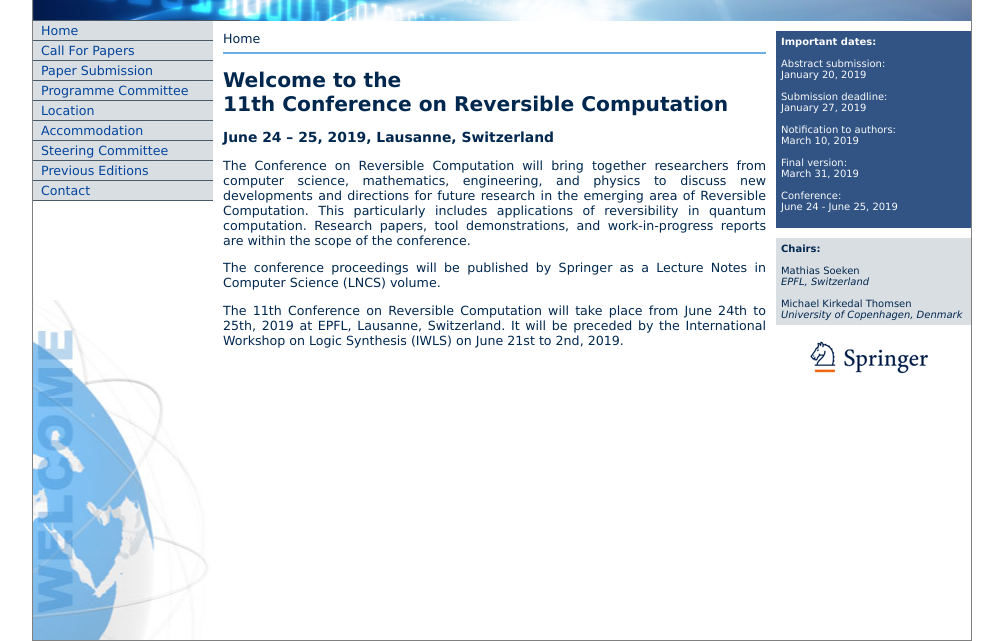
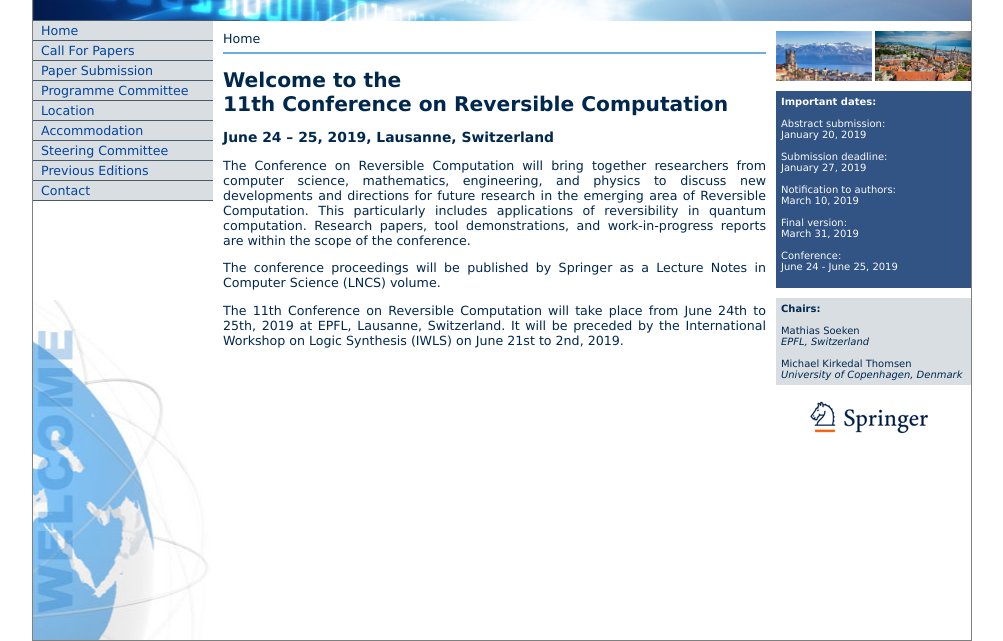
Before and after one commit to reversible-computation-2020/reversible-computation-2020.github.io, a plain HTML site: page index.html in a window 1280 px wide. Shown: the part 162-803 px from the top of the page, without its empty margins (139-1142 px from the left). Drawn offline with Linux system fonts and the light colour scheme.

Commit message:
With nice pictures

```diff
--- a/css/styles.css
+++ b/css/styles.css
@@ -143,6 +143,29 @@ a:hover {
   font-size: 0.79em;
 }
 
+#local-imgs {
+  margin-bottom: 10px;
+  padding: 0px;
+  height: 50px;
+}
+
+.local-img {
+  background-repeat: no-repeat;
+  background-size: cover;
+  width: 49%;
+  height: 50px;
+}
+
+#local-img1 {
+  background-image: url("../images/minipic1.jpg");
+  float: left;
+}
+
+#local-img2 {
+  background-image: url("../images/minipic3.jpg");
+  float: right;
+}
+
 #springer-img {
   background-image: url("../images/springer.png");
   background-repeat: no-repeat;
--- a/index.html
+++ b/index.html
@@ -90,6 +90,10 @@
 
       </div>
       <div class="right">
+        <div id="local-imgs">
+          <div class="local-img" id="local-img1"></div>
+          <div class="local-img" id="local-img2"></div>
+        </div>
         <div class="dates">
           <b>Important dates:</b><br/><br/>
           Abstract submission:<br/>
```
Also changed, not shown: accommodation/index.html (+4 -0 lines), cfp/index.html (+4 -0 lines), contact/index.html (+4 -0 lines), location/index.html (+4 -0 lines), previous/index.html (+4 -0 lines), steering/index.html (+4 -0 lines), submission/index.html (+4 -0 lines), images/minipic1.jpg (added), images/minipic3.jpg (added).
